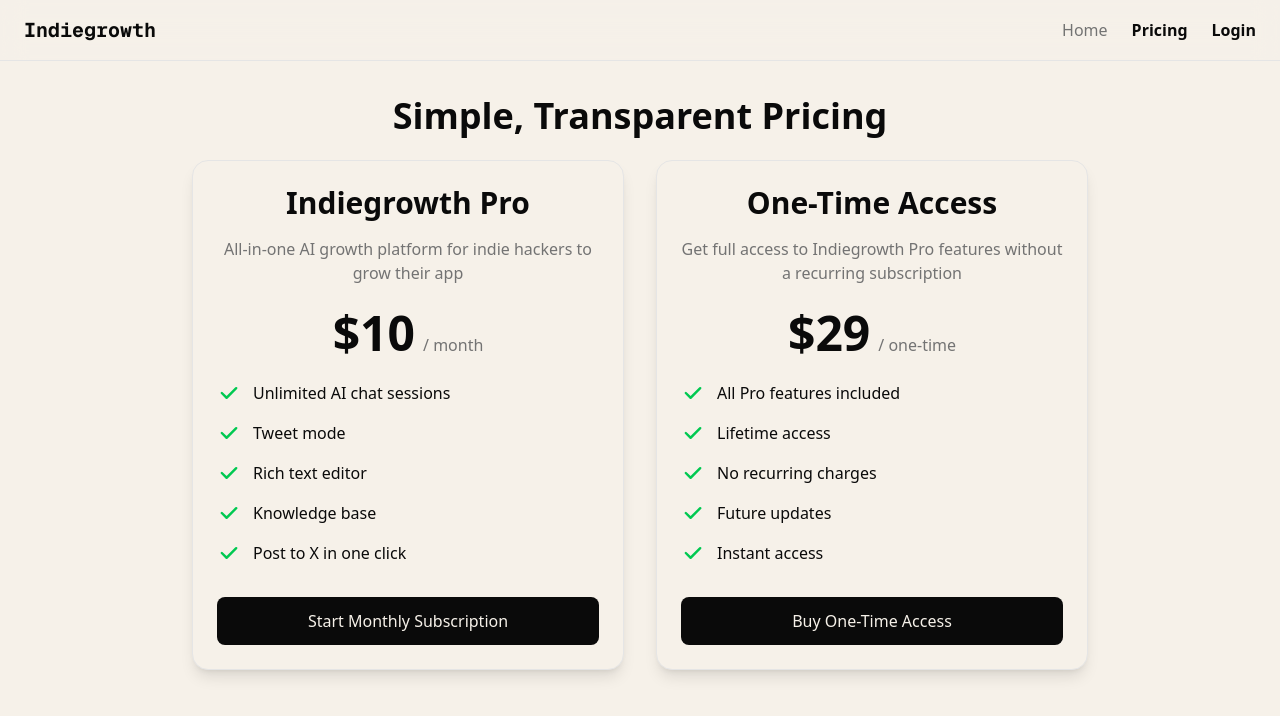
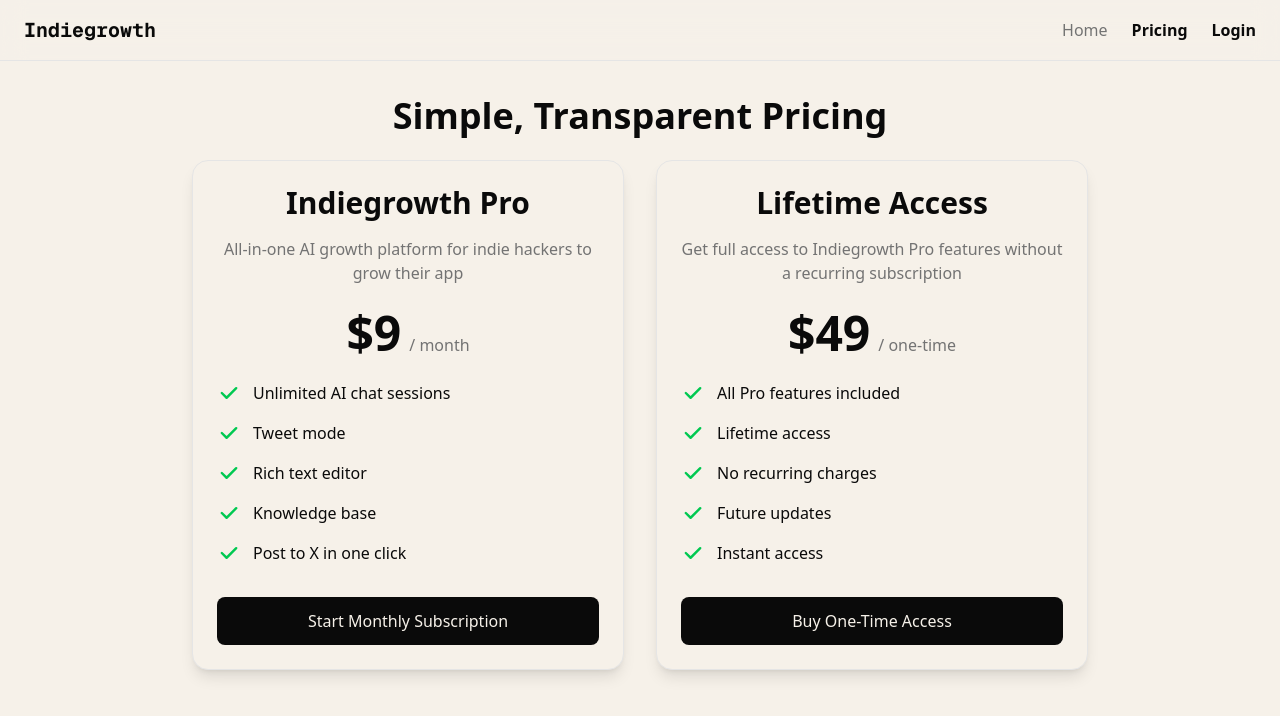
Before and after one commit to ashwaniverma-github/Marketing-co-pilot, a Next.js app: page /pricing in a window 1280 px wide. Shown: the top 716 px of the page. Built offline with nearby package versions, Linux system fonts and the light colour scheme; no server answers.

Commit message:
Price-change

```diff
--- a/src/app/pricing/page.tsx
+++ b/src/app/pricing/page.tsx
@@ -204,7 +204,7 @@
             </p>
 
             <div className="mb-6">
-              <span className="text-5xl font-bold text-foreground">$10</span>
+              <span className="text-5xl font-bold text-foreground">$9</span>
               <span className="text-muted-foreground ml-2">/ month</span>
             </div>
             <ul className="mb-8 space-y-4 text-left">
@@ -256,14 +256,14 @@
           {/* One-Time Purchase Card */}
           <div className="w-full max-w-md bg-background border rounded-2xl p-6 shadow-lg">
             <h2 className="text-3xl font-bold text-foreground mb-4">
-              One-Time Access
+              Lifetime Access
             </h2>
             <p className="text-muted-foreground mb-6">
               Get full access to Indiegrowth Pro features without a recurring subscription
             </p>
 
             <div className="mb-6">
-              <span className="text-5xl font-bold text-foreground">$29</span>
+              <span className="text-5xl font-bold text-foreground">$49</span>
               <span className="text-muted-foreground ml-2">/ one-time</span>
             </div>
             <ul className="mb-8 space-y-4 text-left">
```
